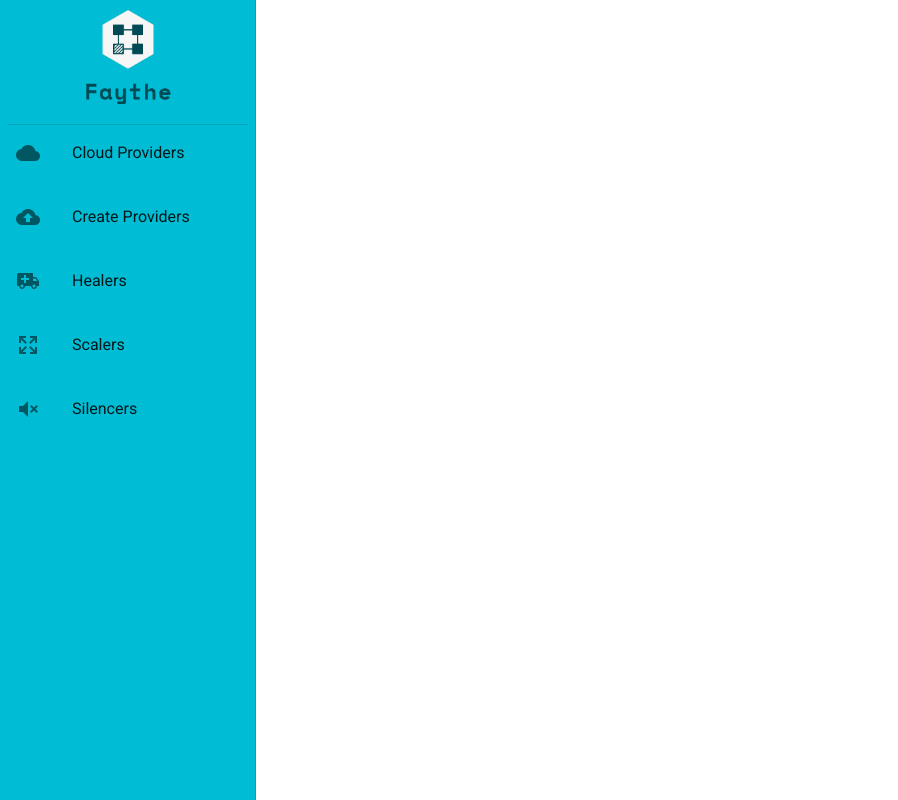
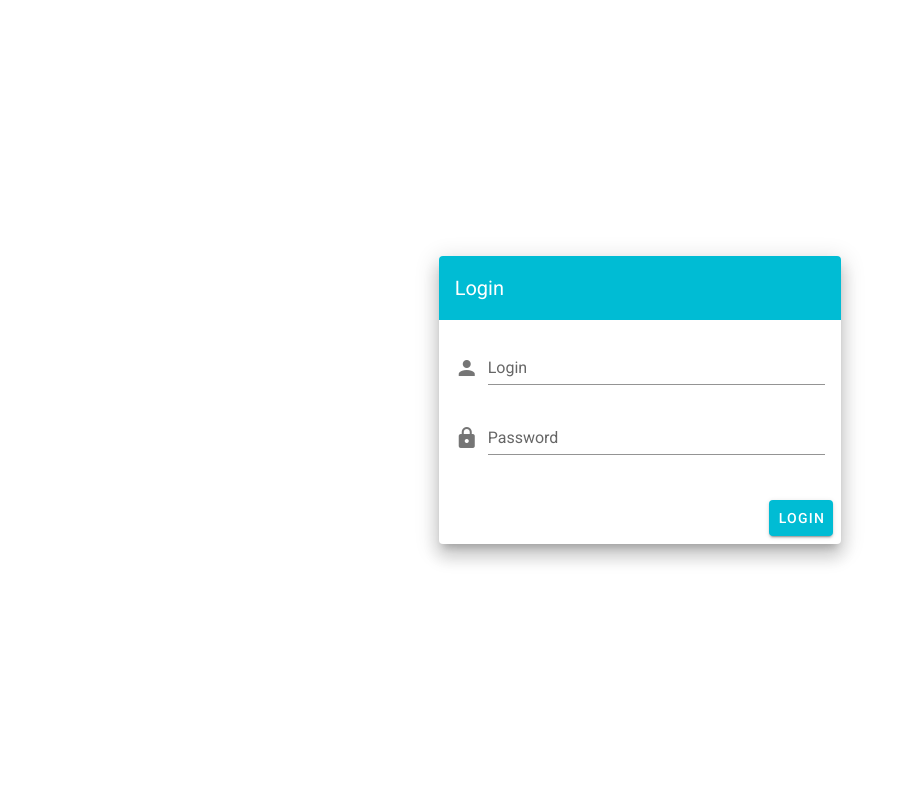
Before and after one commit to vCloud-DFTBA/faythe-ui, a Vue app: page /login in a window 1280 px wide. Shown: the whole page, without its empty margins (0-898 px from the left). Built offline with nearby package versions, Linux system fonts and the light colour scheme.

Commit message:
Add login page

```diff
--- a/public/index.html
+++ b/public/index.html
@@ -4,7 +4,7 @@
     <meta charset="utf-8">
     <meta http-equiv="X-UA-Compatible" content="IE=edge">
     <meta name="viewport" content="width=device-width,initial-scale=1.0">
-    <link rel="icon" href="<%= BASE_URL %>login/img/favicon.png">
+    <link rel="icon" href="<%= BASE_URL %>favicon.png">
     <title>faythe-ui</title>
   </head>
   <body>
--- a/src/App.vue
+++ b/src/App.vue
@@ -1,23 +1,5 @@
 <template>
-  <v-app>
-    <nav-bar></nav-bar>
-    <v-content>
+   <main>
       <router-view></router-view>
-    </v-content>
-
-  </v-app>
+   </main>
 </template>
-
-<script>
-import NavBar from '@/components/NavBar';
-
-export default {
-  name: 'App',
-  components: {
-    NavBar
-  },
-  data: () => ({
-    //
-  }),
-};
-</script>
--- a/src/main.js
+++ b/src/main.js
@@ -10,10 +10,6 @@ Vue.use({
   install (Vue) {
     Vue.prototype.$api = axios.create({
       baseURL: 'http://localhost:8600/',
-      auth: {
-        username: 'admin',
-        password: '4ut0h34lyng@cloud'
-      },
     })
   }
 })
--- a/src/plugins/vuetify.js
+++ b/src/plugins/vuetify.js
@@ -20,5 +20,4 @@ export default new Vuetify({
       }
     },
   },
-
 });
--- a/src/router/index.js
+++ b/src/router/index.js
@@ -1,5 +1,14 @@
 import Vue from 'vue'
 import VueRouter from 'vue-router'
+
+import Clouds from '@/views/Clouds'
+import Home from '@/views/Home'
+import CreateClouds from '@/views/CreateClouds'
+import Healers from '@/views/Healers'
+import Scalers from '@/views/Scalers'
+import Silencers from '@/views/Silencers'
+import Login from '@/views/Login'
+import NotFoundComponent from '@/views/NotFoundComponent'
 
 Vue.use(VueRouter)
 
@@ -7,38 +16,72 @@ const routes = [
   {
     path: '/',
     redirect: '/clouds',
-  },
+    component: Home,
+    children: [
       {
         path: '/clouds',
         name: 'clouds',
-    component: () => import('@/views/Clouds.vue')
+        component: Clouds,
       },
       {
         path: '/clouds/create',
         name: 'create clouds',
-    component: () => import('@/views/CreateClouds.vue')
+        component: CreateClouds,
       },
       {
         path: '/healers',
         name: 'healers',
-    component: () => import('@/views/Healers.vue')
+        component: Healers,
       },
       {
         path: '/scalers',
         name: 'scalers',
-    component: () => import('@/views/Scalers.vue')
+        component: Scalers,
       },
       {
         path: '/silencers',
         name: 'silencers',
-    component: () => import('@/views/Silencers.vue')
+        component: Silencers,
       },
+    ],
+    meta: {
+      requiresAuth: true,
+    }
+  },
+  {
+    path: '/login',
+    name: 'login',
+    component: Login,
+    meta: {
+      guest: true
+    },
+  },
+  {
+    path: '*',
+    component: NotFoundComponent,
+  },
+
 ]
 
-const router = new VueRouter({
+let router = new VueRouter({
   mode: 'history',
   base: process.env.BASE_URL,
   routes
 })
 
+router.beforeEach((to, from, next) => {
+  if (to.matched.some(record => record.meta.requiresAuth)) {
+    if (localStorage.getItem('api-token') == null) {
+      next({
+        path: '/login',
+        param: { nextUrl: to.fullPath }
+      })
+    } else {
+      next()
+    }
+  } else {
+    next()
+  }
+})
+
 export default router
--- /dev/null
+++ b/src/views/Home.vue
@@ -0,0 +1,23 @@
+<template>
+  <v-app id="home">
+    <nav-bar></nav-bar>
+    <v-content>
+      <router-view></router-view>
+    </v-content>
+
+  </v-app>
+</template>
+
+<script>
+import NavBar from '@/components/NavBar';
+
+export default {
+  name: 'App',
+  components: {
+    NavBar
+  },
+  data: () => ({
+    //
+  }),
+};
+</script>
--- /dev/null
+++ b/src/views/Login.vue
@@ -0,0 +1,61 @@
+<template>
+  <v-app id="login">
+    <v-content>
+      <v-container
+        class="fill-height"
+        fluid
+      >
+        <v-row
+          align="center"
+          justify="center"
+        >
+          <v-col
+            cols="12"
+            sm="8"
+            md="4"
+          >
+            <v-card class="elevation-12">
+              <v-toolbar
+                color="primary"
+                dark
+                flat
+              >
+                <v-toolbar-title>Login</v-toolbar-title>
+              </v-toolbar>
+              <v-card-text>
+                <v-form>
+                  <v-text-field
+                    label="Login"
+                    name="login"
+                    prepend-icon="mdi-account"
+                    type="text"
+                  />
+
+                  <v-text-field
+                    id="password"
+                    label="Password"
+                    name="password"
+                    prepend-icon="mdi-lock"
+                    type="password"
+                  />
+                </v-form>
+              </v-card-text>
+              <v-card-actions>
+                <v-spacer />
+                <v-btn color="primary">Login</v-btn>
+              </v-card-actions>
+            </v-card>
+          </v-col>
+        </v-row>
+      </v-container>
+    </v-content>
+  </v-app>
+</template>
+
+<script>
+  export default {
+    props: {
+      source: String,
+    },
+  }
+</script>
--- /dev/null
+++ b/src/views/NotFoundComponent.vue
@@ -0,0 +1,5 @@
+<template>
+  <div>
+    <h1>404 NOT FOUND</h1>
+  </div>
+</template>
```
Also changed, not shown: public/favicon.png (added). Lines whose indentation alone changed are shown as unchanged.
